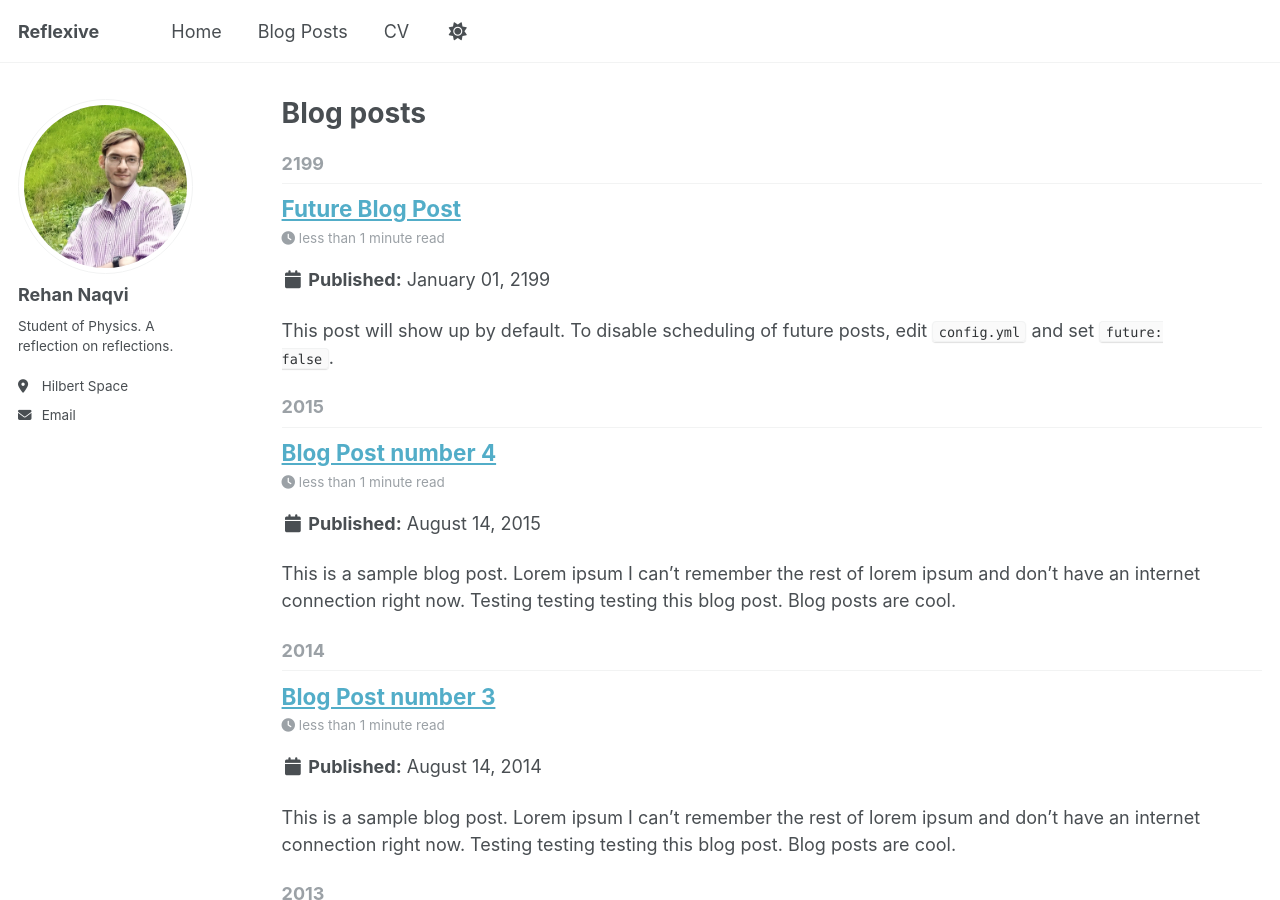
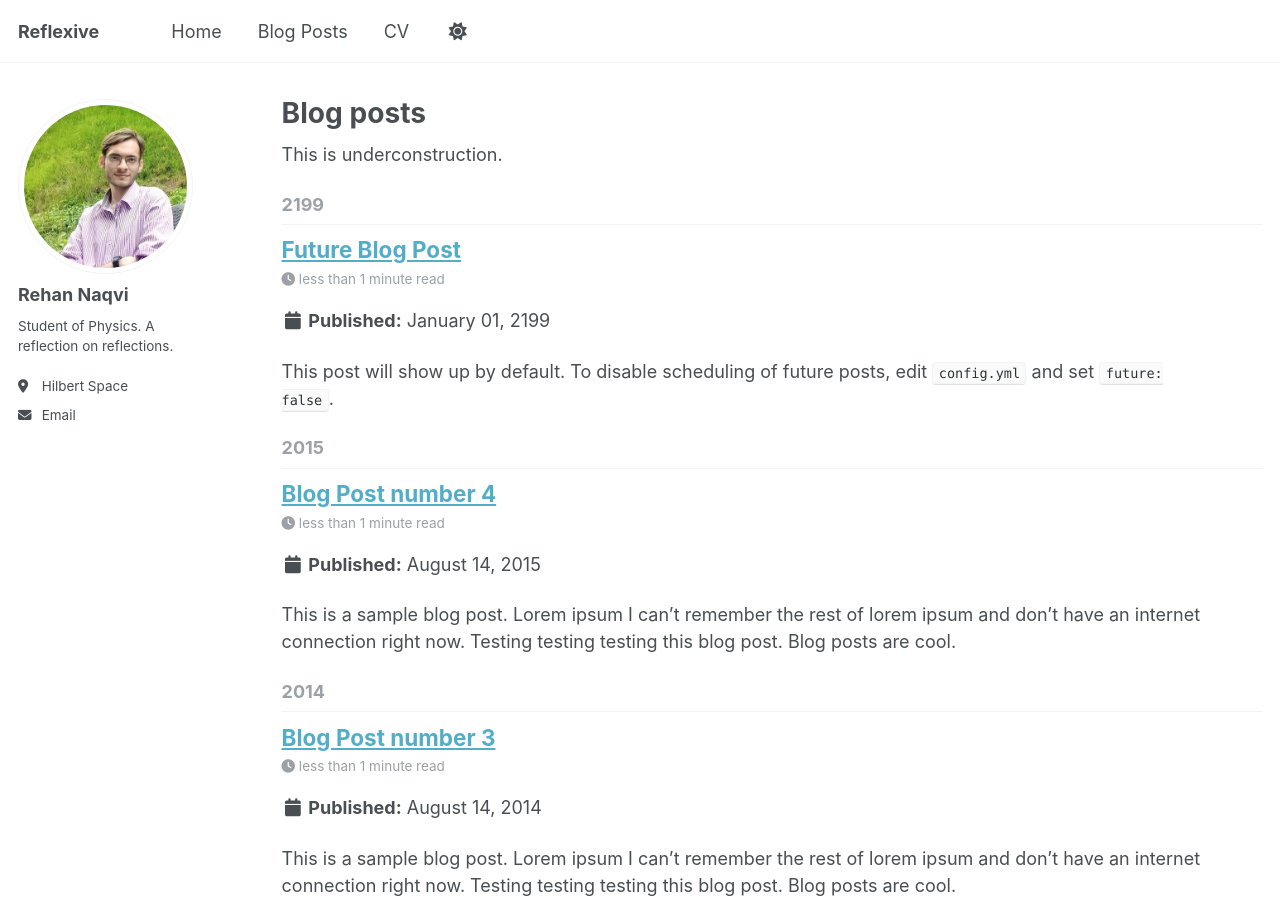
Before and after one commit to rayhannaqvi/rayhannaqvi.github.io, a Jekyll site: the page built from _pages/year-archive.html, in a window 1280 px wide and 900 px high. Built offline with Jekyll 4.4.1, drawn with Linux system fonts in a browser that asks for light colours.

Commit message:
Update year-archive.html

```diff
--- a/_pages/year-archive.html
+++ b/_pages/year-archive.html
@@ -6,7 +6,7 @@ author_profile: true
 redirect_from:
   - /wordpress/blog-posts/
 ---
-
+This is underconstruction.
 {% include base_path %}
 {% capture written_year %}'None'{% endcapture %}
 {% for post in site.posts %}
```
